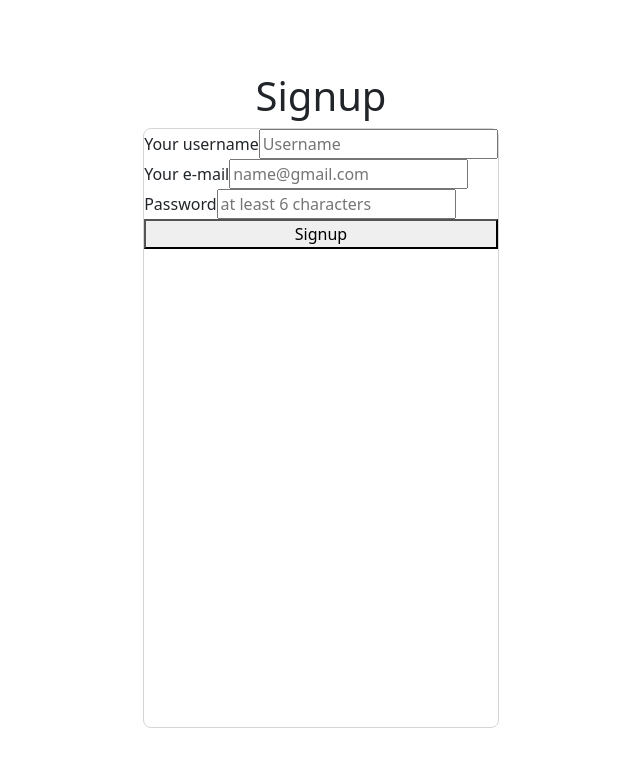
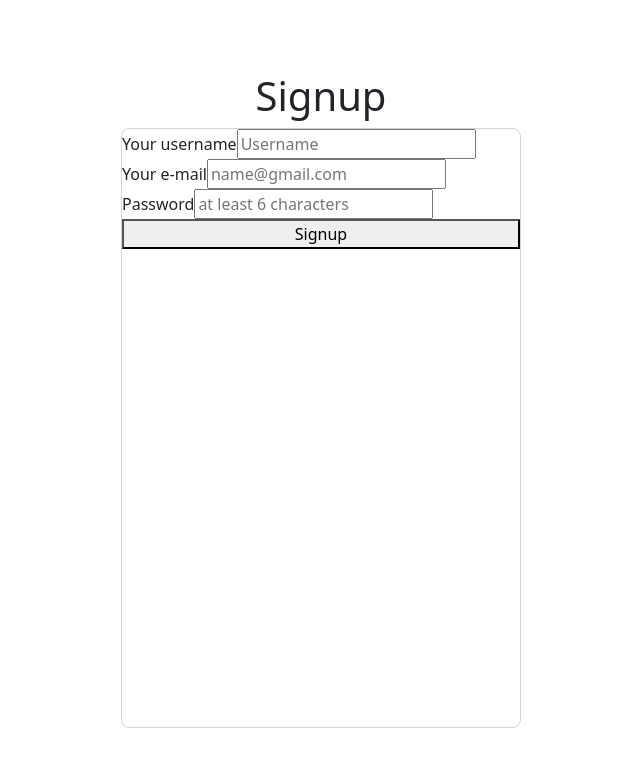
Before and after one commit to ercumentlacin/react-redux-ecommerce, a React (Create React App) app: page /register in a window 1280 px wide. Shown: the top 766 px of the page, without its empty margins (319-959 px from the left). Built offline with nearby package versions, Linux system fonts and the light colour scheme; the HTML template or start-up script is replaced by a standard one.

Commit message:
add styled for for mcomponent

```diff
--- a/jsconfig.json
+++ b/jsconfig.json
@@ -1,5 +1,6 @@
 {
   "compilerOptions": {
+    "jsx": "react",
     "baseUrl": "src",
     "module": "ES6"
   },
--- a/src/components/Form/scForm.js
+++ b/src/components/Form/scForm.js
@@ -7,6 +7,7 @@ const Wrapper = styled.form`
   display: flex;
   flex-direction: column;
   height: min(75vh, 650px);
+  width: min(90vw, 400px);
 `;
 
 export default Wrapper;
```
